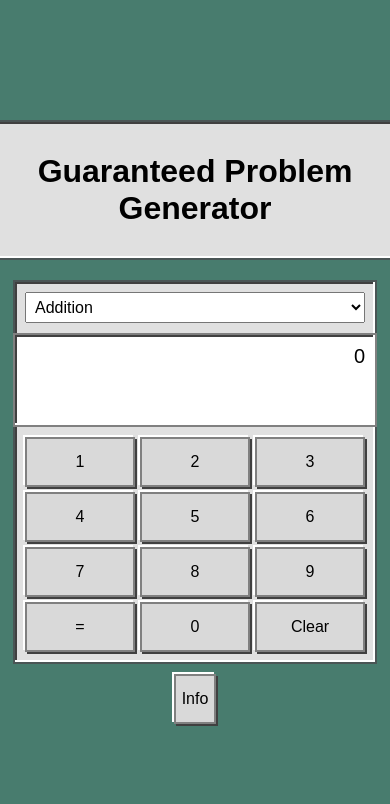
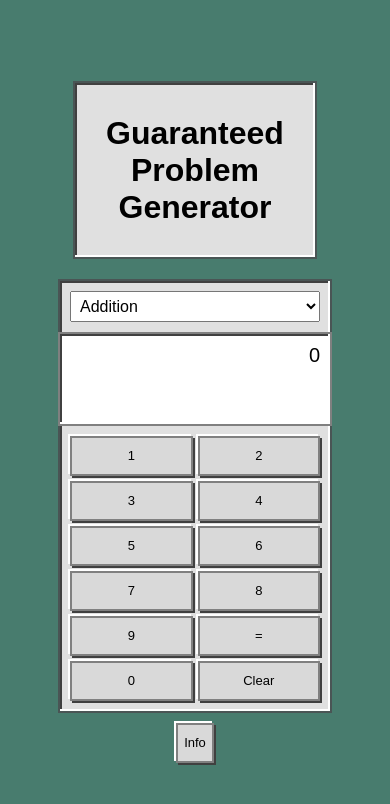
Before and after one commit to freshcakewtf/Backwards-Calculator, a plain HTML site: page index.html in a window 390 px wide. Drawn offline with Linux system fonts and the light colour scheme.

Commit message:
Mobile version

```diff
--- a/index.html
+++ b/index.html
@@ -126,6 +126,25 @@
       width: 100%;
       padding: 5px;
       font-size: 16px;
+    }
+
+    @media (max-width: 400px) {
+      .buttons {
+        grid-template-columns: repeat(2, 1fr);
+      }
+      .button {
+        height: 40px;
+        font-size: 13px;
+      }
+
+      .title {
+        width: 200px;
+      }
+
+      .calculator {
+        width: 250px;
+      }
+
     }
   </style>
 </head>
```
